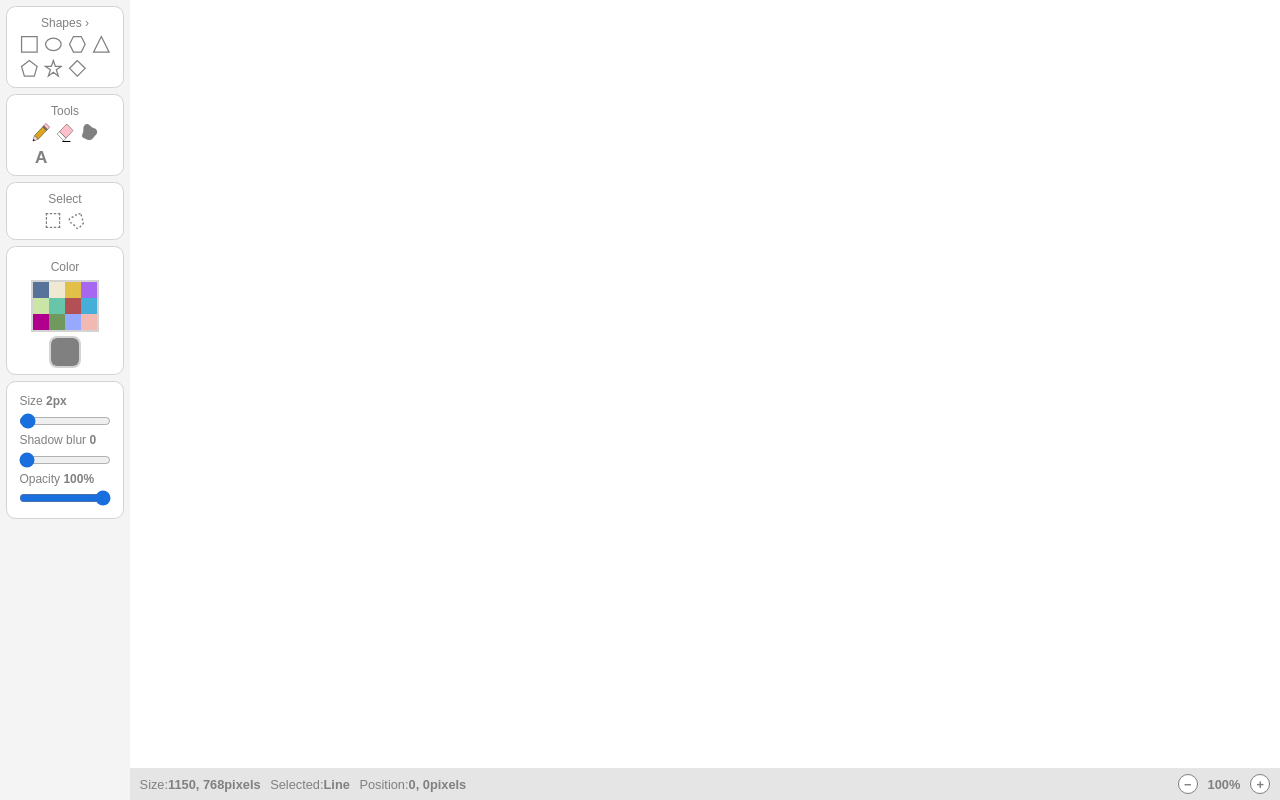
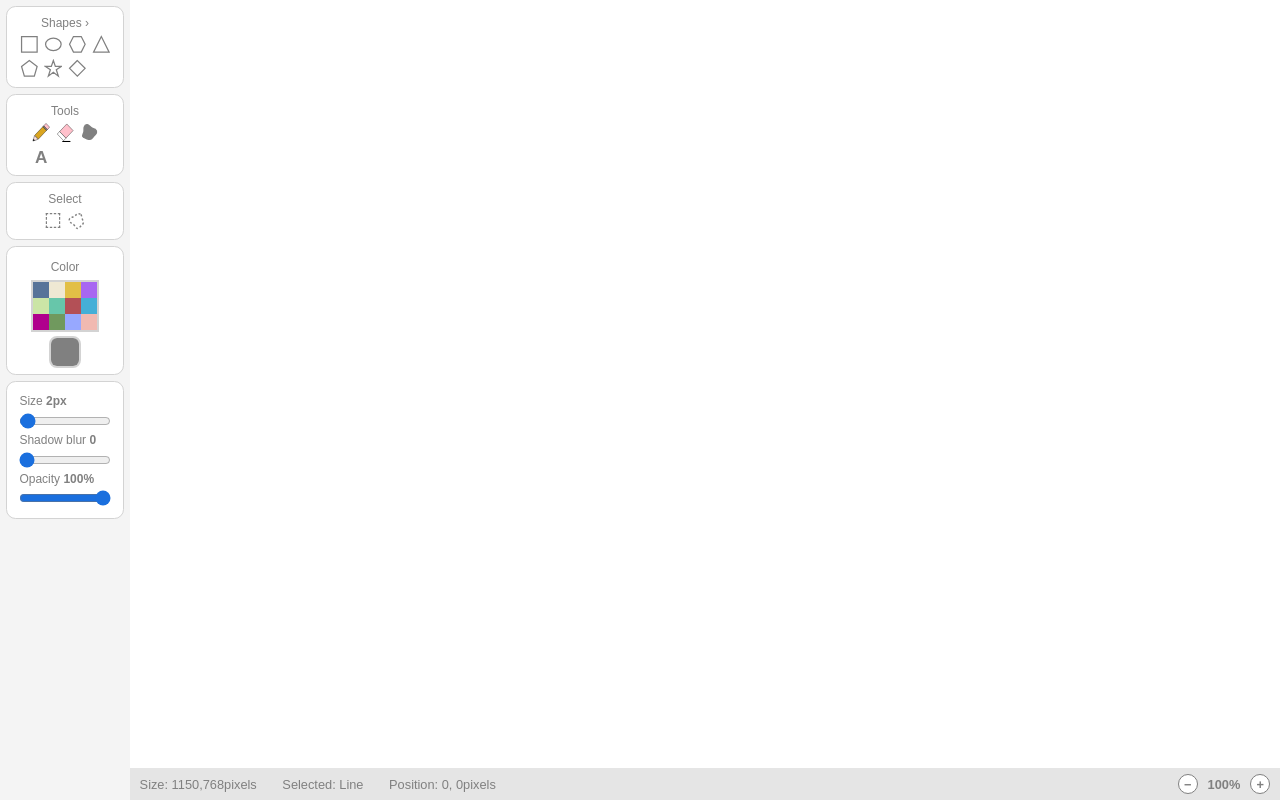
Before and after one commit to Jhonyx00/React-Paint-App, a React (Create React App) app: page / in a window 1280 px wide. Built offline with nearby package versions, Linux system fonts and the light colour scheme.

Commit message:
fix statusbar styles

```diff
--- a/src/components/statusBar/StatusBar.tsx
+++ b/src/components/statusBar/StatusBar.tsx
@@ -25,19 +25,11 @@ const StatusBar = ({
     <div className="status-bar">
       <div className="text">
         <span className="dimension">
-          Size:{" "}
-          <b>
-            {parentSize.width}, {parentSize.height}pixels
-          </b>
+          Size: {`${parentSize.width},${parentSize.height}pixels`}
         </span>
-        <span className="current-tool">
-          Selected: <b>{currentTool}</b>
-        </span>
+        <span className="current-tool">Selected: {`${currentTool}`}</span>
         <span className="position">
-          Position:{" "}
-          <b>
-            {cursorPosition.x}, {cursorPosition.y}pixels
-          </b>
+          Position: {`${cursorPosition.x}, ${cursorPosition.y}pixels`}
         </span>
       </div>
 
--- a/src/components/statusBar/statusBar.css
+++ b/src/components/statusBar/statusBar.css
@@ -12,7 +12,7 @@
     flex-direction: row;
     justify-content: center;
     align-items: center;
-    gap: 0.6em;
+    gap: 1.6em;
 
     .dimension,
     .position,
```
